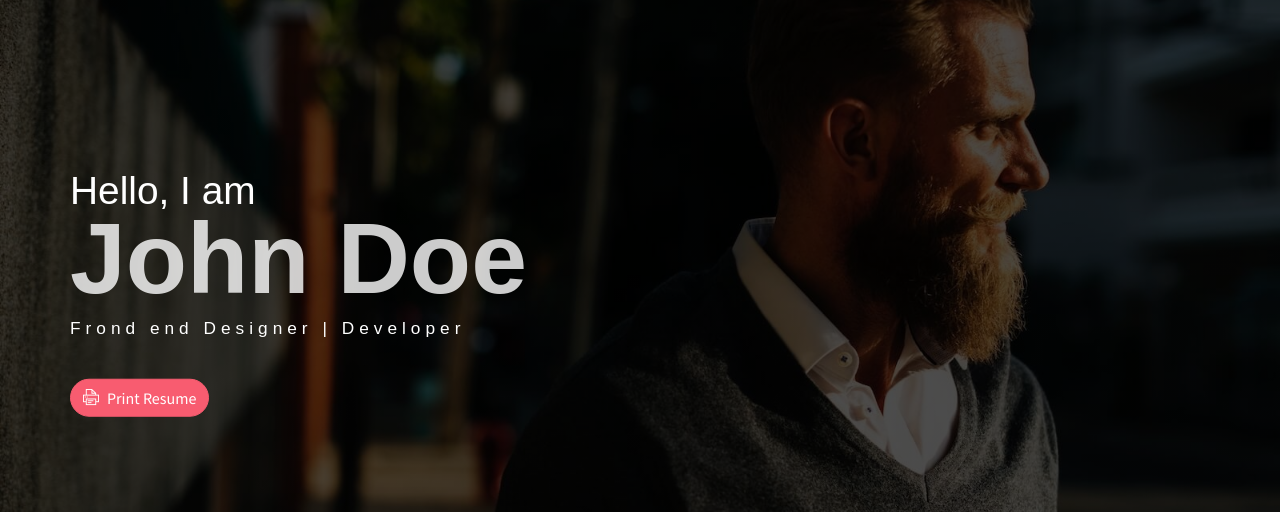
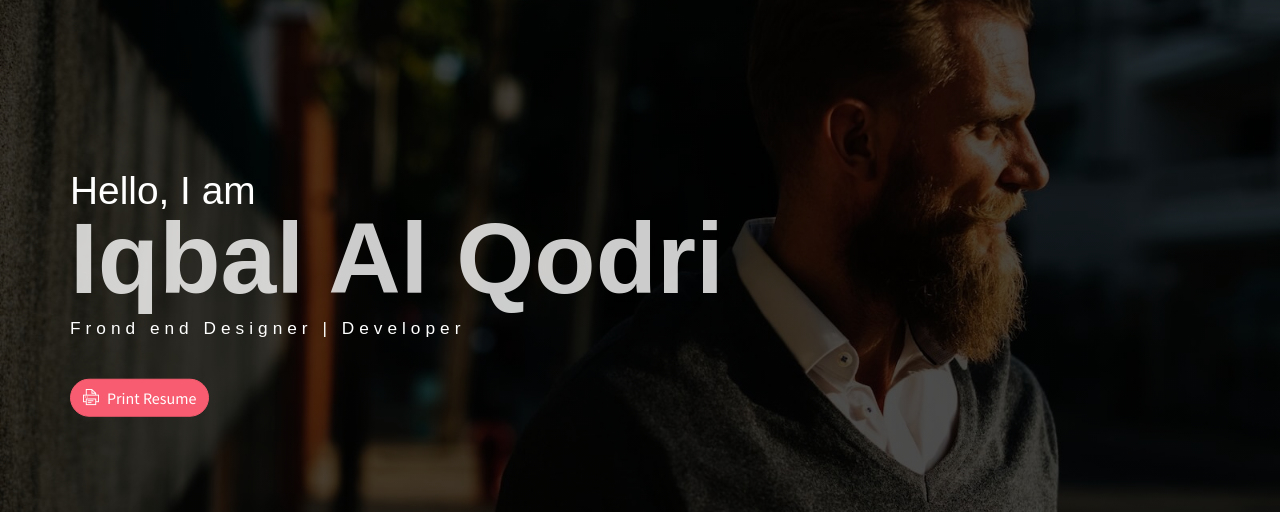
Before and after one commit to iqbalalqodri27/iqbalalqodri.github.io, a website: page index.html in a window 1280 px wide. Shown: the part 60-572 px from the top of the page. Drawn offline with Linux system fonts and the light colour scheme; some packages are replaced by stand-ins of ours.

Commit message:
Update index.html

```diff
--- a/index.html
+++ b/index.html
@@ -5,7 +5,7 @@
     <meta name="viewport" content="width=device-width, initial-scale=1, shrink-to-fit=no">
     <meta name="description" content="Start your development with JohnDoe landing page.">
     <meta name="author" content="Devcrud">
-    <title>JohnDoe Landing page | Free Bootstrap 4.3.x landing page</title>
+    <title>Iqbal Al Qodri Landing page</title>
     <!-- font icons -->
     <link rel="stylesheet" href="assets/vendors/themify-icons/css/themify-icons.css">
     <!-- Bootstrap + JohnDoe main styles -->
@@ -24,7 +24,7 @@
             </ul>
             <div class="header-content">
                 <h4 class="header-subtitle" >Hello, I am</h4>
-                <h1 class="header-title">John Doe</h1>
+                <h1 class="header-title">Iqbal Al Qodri </h1>
                 <h6 class="header-mono" >Frond end Designer | Developer</h6>
                 <button class="btn btn-primary btn-rounded"><i class="ti-printer pr-2"></i>Print Resume</button>
             </div>
```
